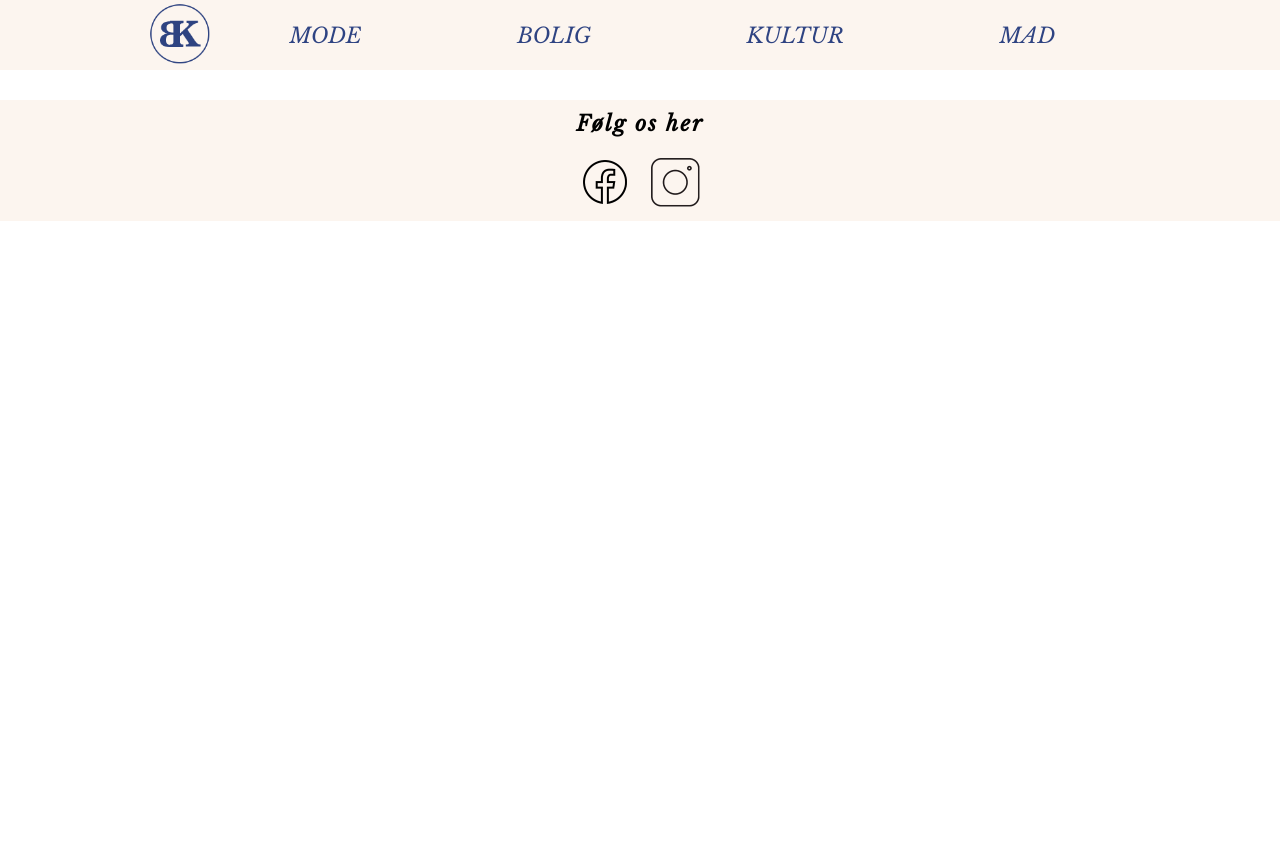
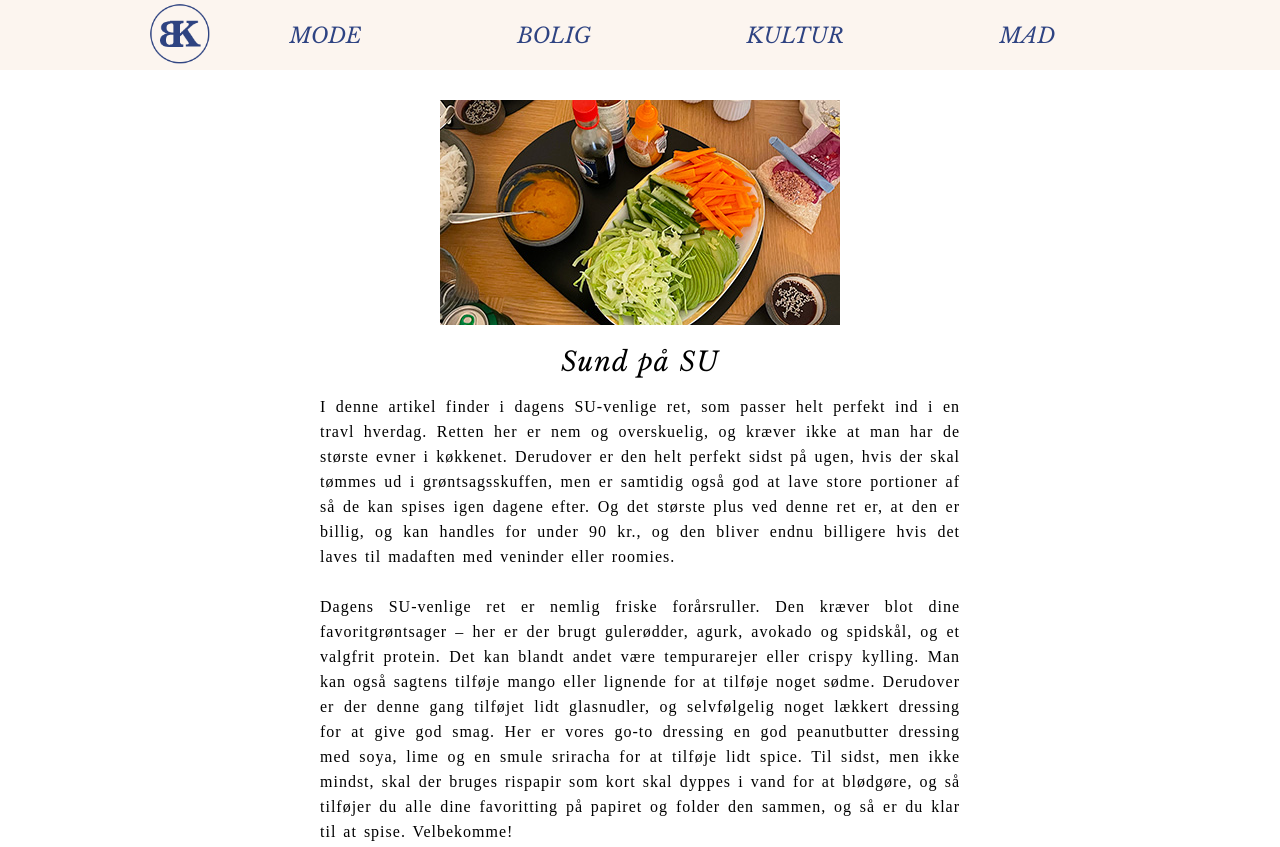
Before and after one commit to katrinebn/OnlineMagasin, a plain HTML site: page mad.html in a window 1280 px wide. Shown: the top 847 px of the page. Before the commit the page ends 800 px from the top, so only its background shows below. Drawn offline with nearby package versions, Linux system fonts and the light colour scheme.

Commit message:
Artikel om mad
Jeg har lavet artiklen med mad i html og kodet i css på samme måde som artikel om caféer

```diff
--- a/mad.html
+++ b/mad.html
@@ -23,7 +23,36 @@
         </nav>
     </header>
 
-    <main></main>
+    <main>
+        <section class="forårsruller">
+            <div>
+                <img src="images/forårsruller artikel.jpg" alt="Friske forårsruller">
+            </div>
+        </section>
+
+        <section>
+            <article>
+                <h1>Sund på SU</h1>
+                <p>I denne artikel finder i dagens SU-venlige ret, som passer helt perfekt ind i en travl hverdag.
+                    Retten her er nem og overskuelig, og kræver ikke at man har de største evner i køkkenet.
+                    Derudover er den helt perfekt sidst på ugen, hvis der skal tømmes ud i grøntsagsskuffen,
+                    men er samtidig også god at lave store portioner af så de kan spises igen dagene efter.
+                    Og det største plus ved denne ret er, at den er billig, og kan handles for under 90 kr.,
+                    og den bliver endnu billigere hvis det laves til madaften med veninder eller roomies.
+                    <br>
+                    <br>
+                    Dagens SU-venlige ret er nemlig friske forårsruller. Den kræver blot dine favoritgrøntsager
+                     – her er der brugt gulerødder, agurk, avokado og spidskål, og et valgfrit protein.
+                     Det kan blandt andet være tempurarejer eller crispy kylling.
+                     Man kan også sagtens tilføje mango eller lignende for at tilføje noget sødme.
+                     Derudover er der denne gang tilføjet lidt glasnudler, og selvfølgelig noget lækkert dressing for at give god smag.
+                     Her er vores go-to dressing en god peanutbutter dressing med soya, lime og en smule sriracha for at tilføje lidt spice.
+                     Til sidst, men ikke mindst, skal der bruges rispapir som kort skal dyppes i vand for at blødgøre,
+                     og så tilføjer du alle dine favoritting på papiret og folder den sammen, og så er du klar til at spise. Velbekomme!
+                    </p>
+            </article>
+        </section>
+    </main>
 
     <footer>
         <section>
--- a/styles.css
+++ b/styles.css
@@ -138,6 +138,12 @@ h3{
     margin: 20px;
 }
 
+.forårsruller{
+    display: flex;
+    justify-content: center;
+    margin: 20px;
+}
+
 /*OVERORDNET FOR ARTIKLERNE*/
 article{
     padding-left: 25%;
@@ -147,3 +153,7 @@ article{
     word-spacing: 2px;
     line-height: 25px;
 }
+
+article h1{
+    margin-bottom: 20px;
+}
```
Also changed, not shown: images/forårsruller artikel.jpg (added).
